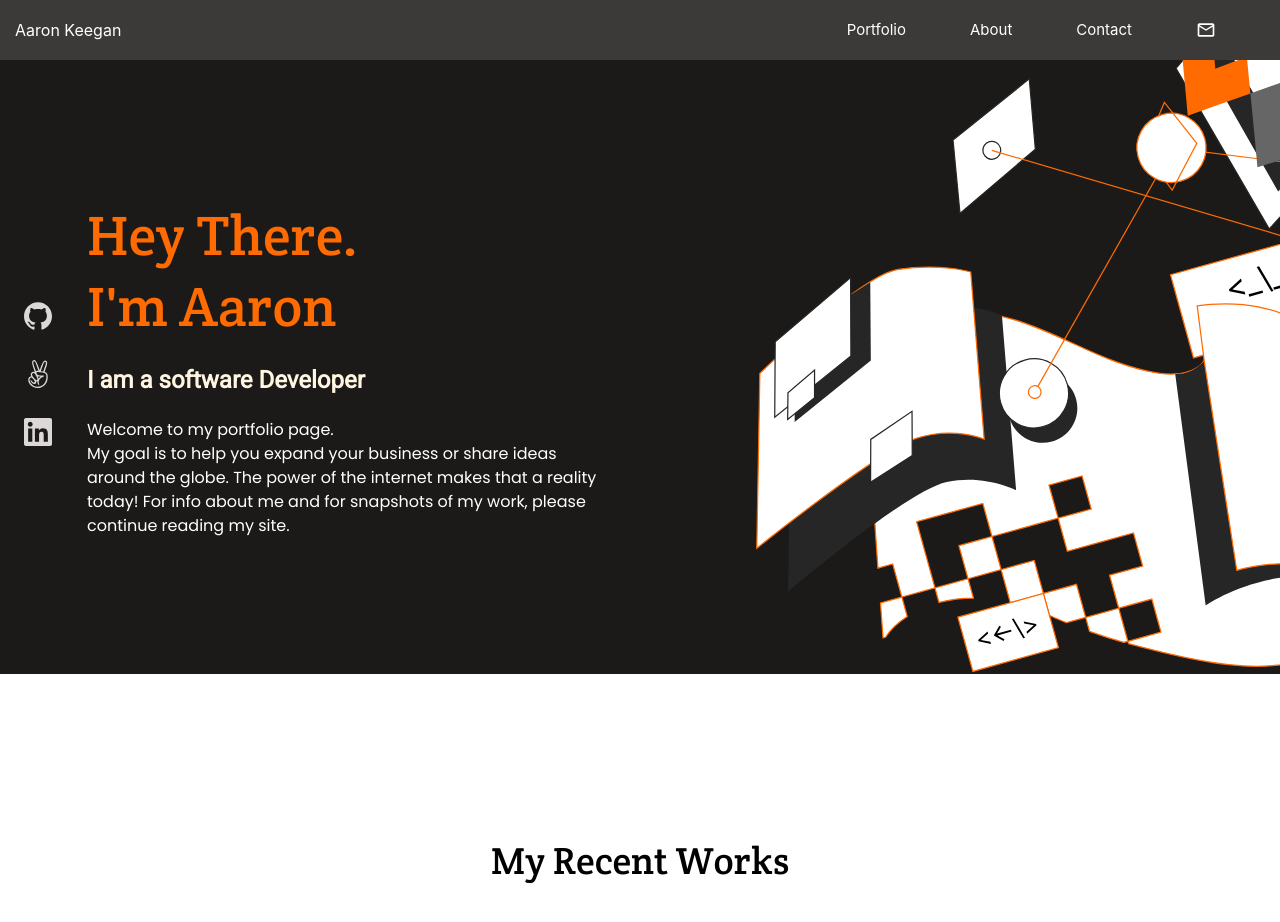
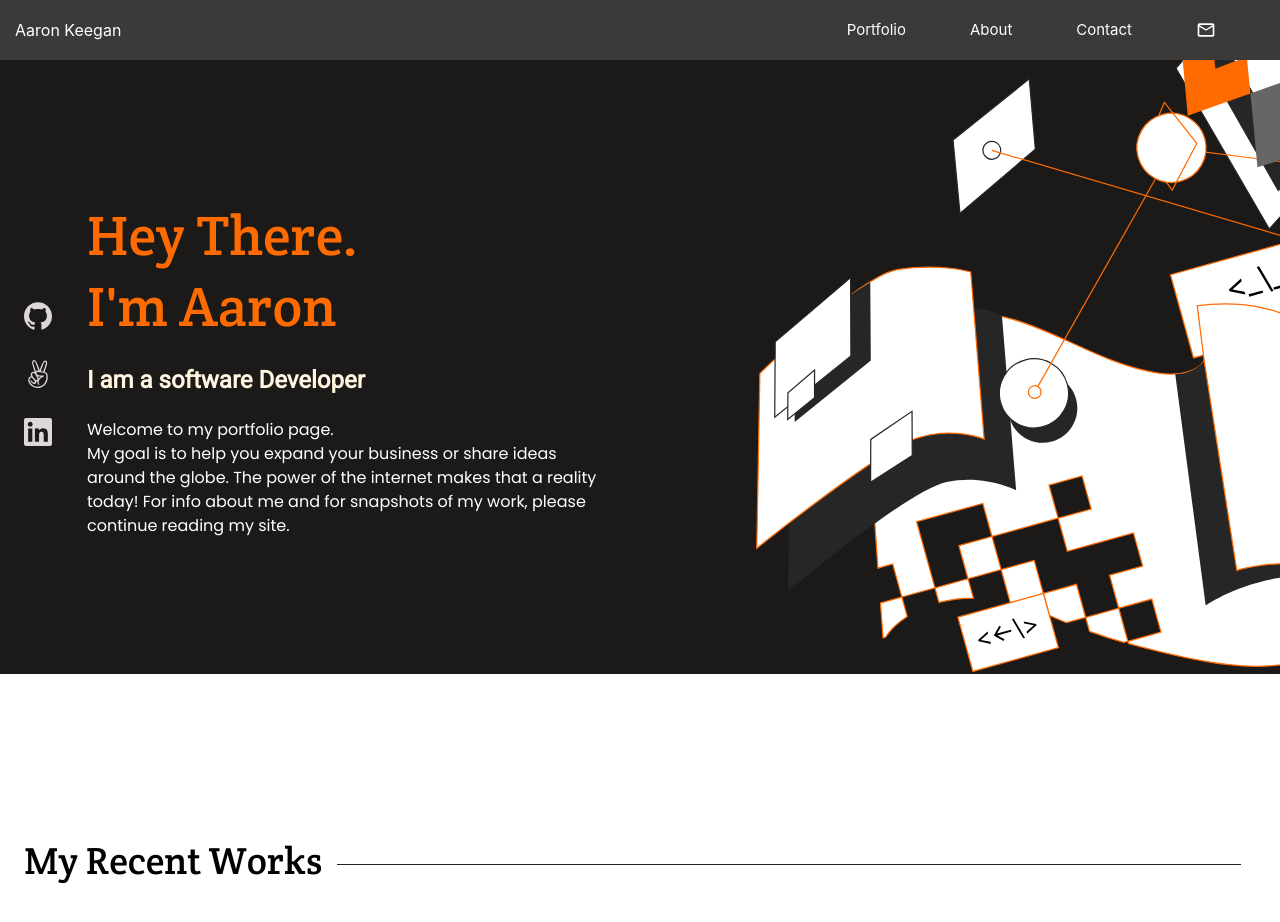
Before and after one commit to AKeeganDev/portfolio_react, a React (Create React App) app: page / in a window 1280 px wide. Shown: the top 922 px of the page. Built offline with nearby package versions, Linux system fonts and the light colour scheme.

Commit message:
add header with media queries for all screen sizes down to 375px

```diff
--- a/src/stylesheets/recentWorks.scss
+++ b/src/stylesheets/recentWorks.scss
@@ -23,5 +23,30 @@
         margin-bottom: 50px;
       }
     }
+    .recent-work-divider {
+      background-color: #212121;
+      height: 1px;
+      width: 100%;
+      display: flex;
+      margin: 0 15px 80px 15px;
+    }
   }
 }
+
+// media queries
+
+// positions the divider line on the Recent Works header
+@media screen and (min-width: 1100px){
+  .recent-works {
+    .recent-work-heading-container {
+      flex-direction: row;
+
+      .recent-work-divider {
+        flex: 1;
+        margin: 0 15px;
+        align-self: center;
+        margin-bottom: 0;
+      }
+    }
+  }
+}
```
